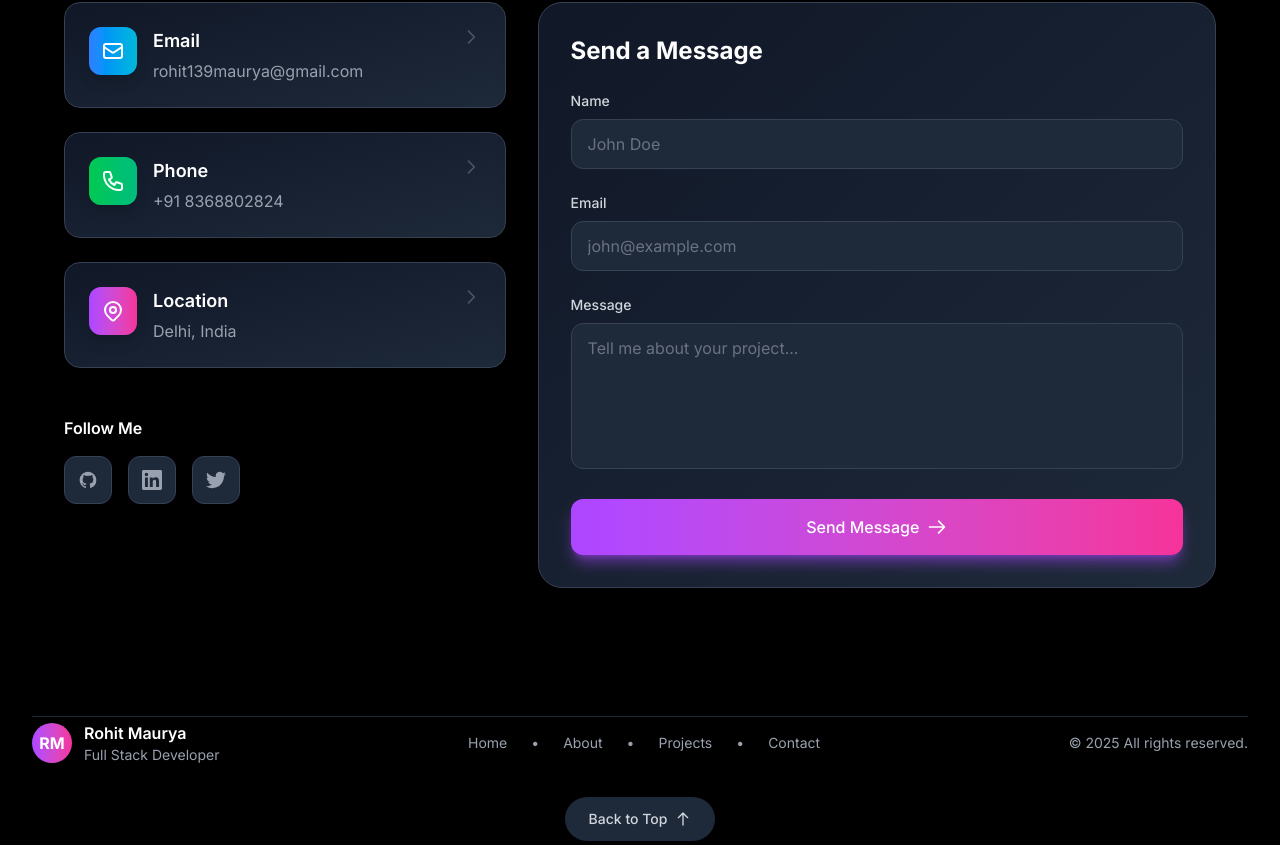
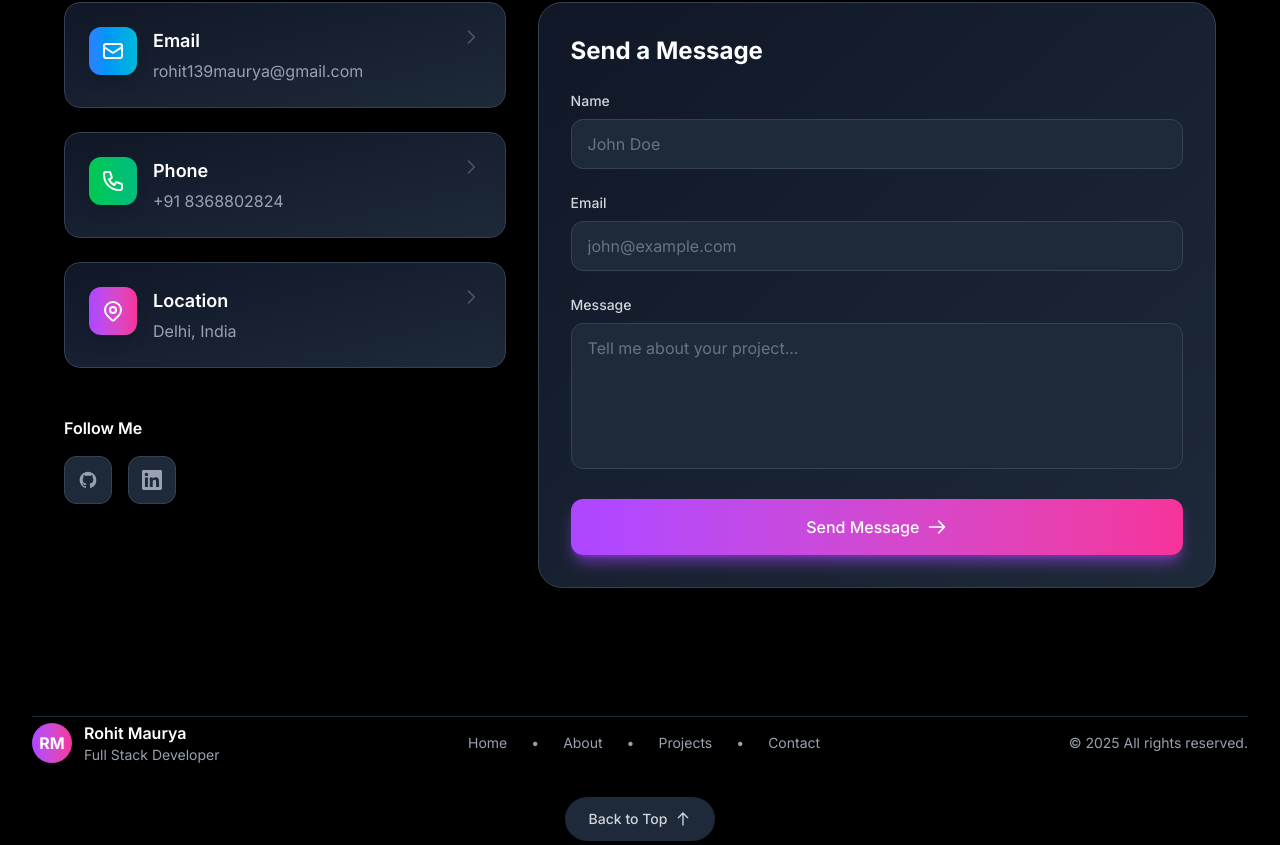
Before and after one commit to RohitMaurya139/RM_Portfolio-, a React (Vite) app: page / in a window 1280 px wide. Shown: the part 6982-7827 px from the top of the page. Built offline with nearby package versions, Linux system fonts and the light colour scheme.

Commit message:
updated contact component

```diff
--- a/src/components/Contact.jsx
+++ b/src/components/Contact.jsx
@@ -122,7 +122,7 @@
           />
         </svg>
       ),
-      link: "https://github.com",
+      link: "https://github.com/RohitMaurya139",
     },
     {
       name: "LinkedIn",
@@ -131,16 +131,7 @@
           <path d="M20.447 20.452h-3.554v-5.569c0-1.328-.027-3.037-1.852-3.037-1.853 0-2.136 1.445-2.136 2.939v5.667H9.351V9h3.414v1.561h.046c.477-.9 1.637-1.85 3.37-1.85 3.601 0 4.267 2.37 4.267 5.455v6.286zM5.337 7.433c-1.144 0-2.063-.926-2.063-2.065 0-1.138.92-2.063 2.063-2.063 1.14 0 2.064.925 2.064 2.063 0 1.139-.925 2.065-2.064 2.065zm1.782 13.019H3.555V9h3.564v11.452zM22.225 0H1.771C.792 0 0 .774 0 1.729v20.542C0 23.227.792 24 1.771 24h20.451C23.2 24 24 23.227 24 22.271V1.729C24 .774 23.2 0 22.222 0h.003z" />
         </svg>
       ),
-      link: "https://linkedin.com",
-    },
-    {
-      name: "Twitter",
-      icon: (
-        <svg className="w-5 h-5" fill="currentColor" viewBox="0 0 24 24">
-          <path d="M23.953 4.57a10 10 0 01-2.825.775 4.958 4.958 0 002.163-2.723c-.951.555-2.005.959-3.127 1.184a4.92 4.92 0 00-8.384 4.482C7.69 8.095 4.067 6.13 1.64 3.162a4.822 4.822 0 00-.666 2.475c0 1.71.87 3.213 2.188 4.096a4.904 4.904 0 01-2.228-.616v.06a4.923 4.923 0 003.946 4.827 4.996 4.996 0 01-2.212.085 4.936 4.936 0 004.604 3.417 9.867 9.867 0 01-6.102 2.105c-.39 0-.779-.023-1.17-.067a13.995 13.995 0 007.557 2.209c9.053 0 13.998-7.496 13.998-13.985 0-.21 0-.42-.015-.63A9.935 9.935 0 0024 4.59z" />
-        </svg>
-      ),
-      link: "https://twitter.com",
+      link: "https://www.linkedin.com/in/rohit139maurya/",
     },
   ];
 
```
